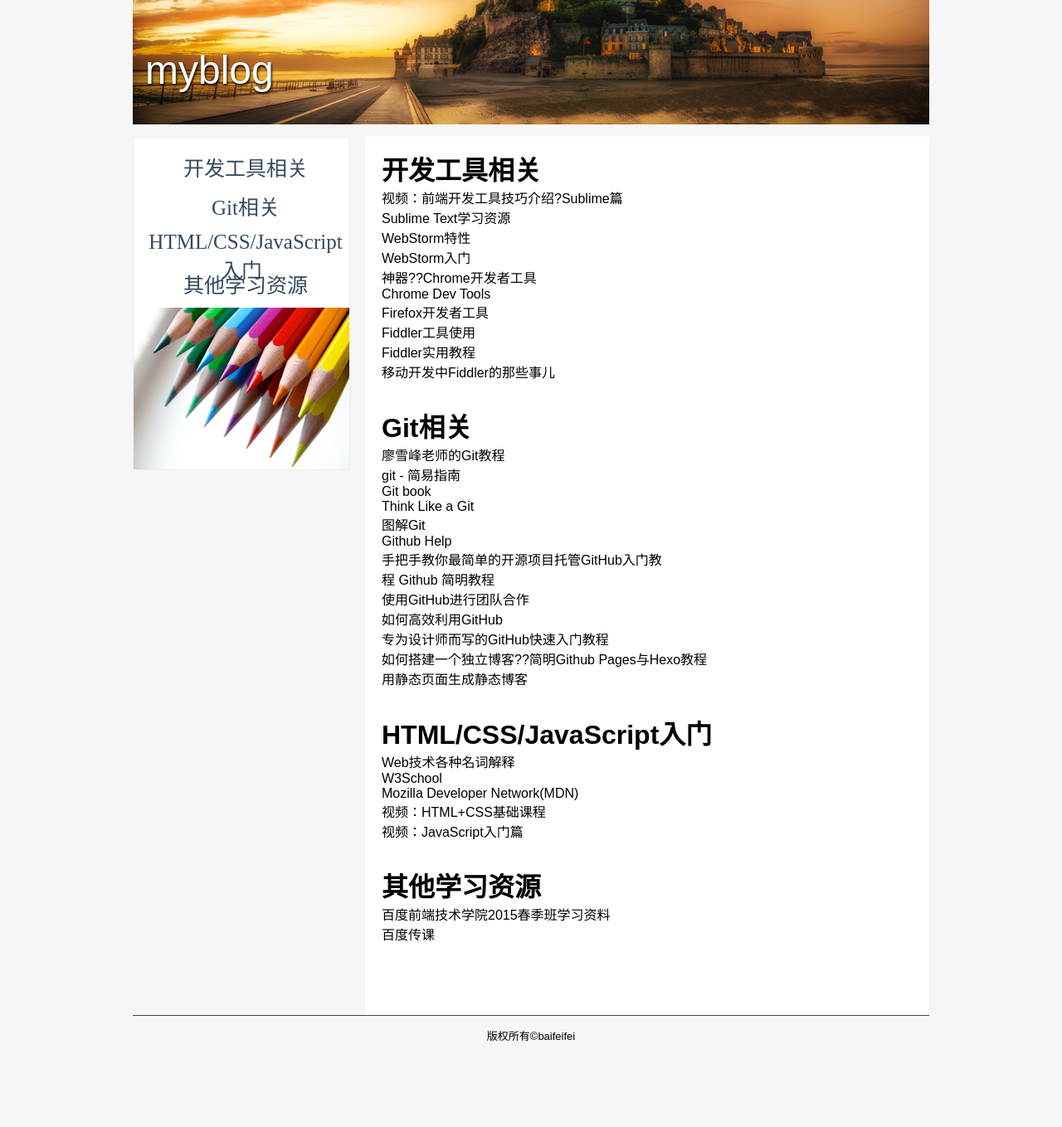
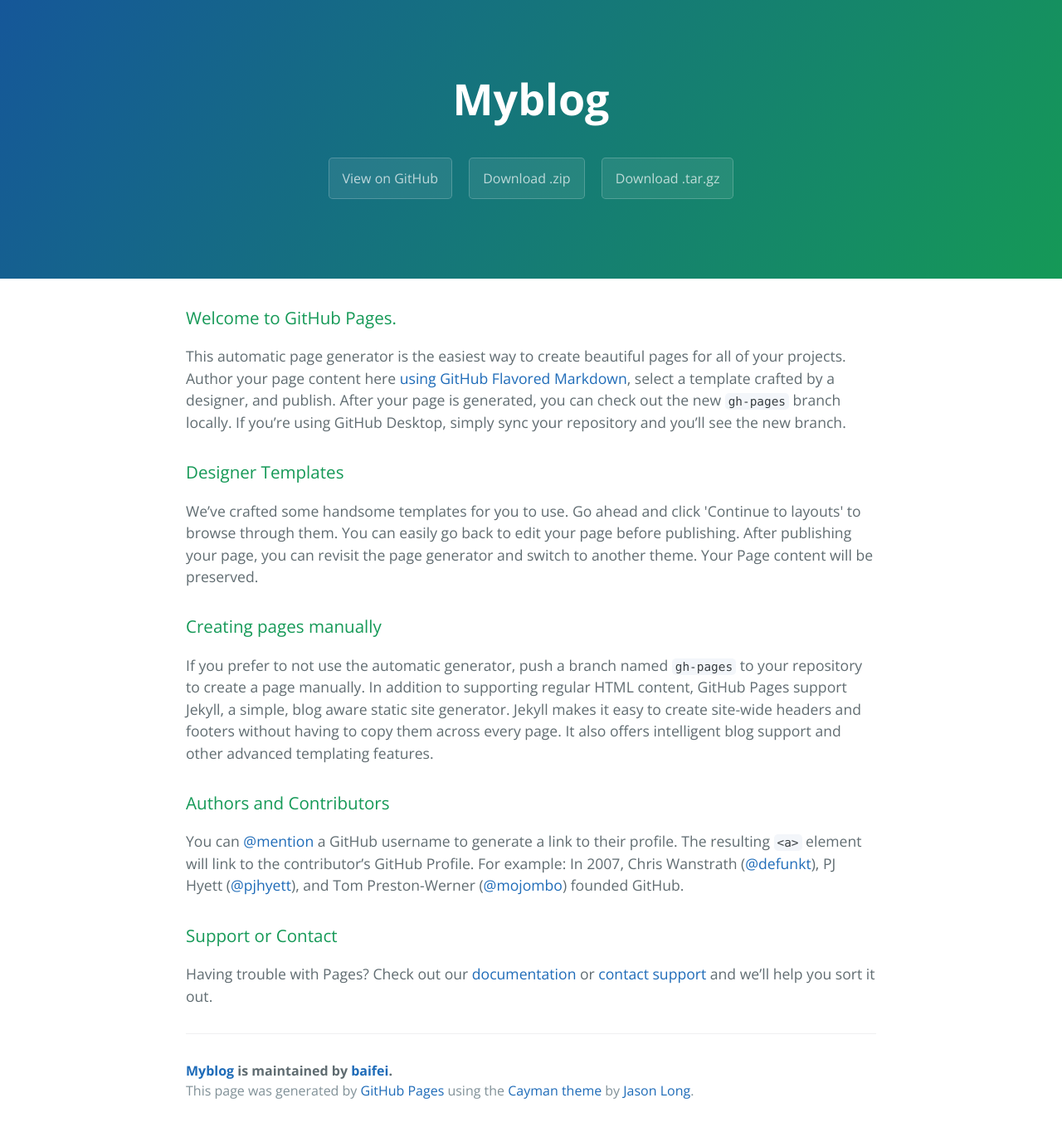
Before and after one commit to baifei/myblog, a Jekyll site: the page index.html, which Jekyll copies as it is, in a window 1280 px wide and 1359 px high. Shown: the whole window at 83% size. Built offline with Jekyll 4.4.1, drawn with Linux system fonts in a browser that asks for light colours.

Commit message:
Create gh-pages branch via GitHub

```diff
--- a/index.html
+++ b/index.html
@@ -1,79 +1,57 @@
-<!DOCTYPE HTML PUBLIC "-//W3C//DTD HTML 4.01 Transitional//EN"
-        "http://www.w3.org/TR/html4/loose.dtd">
-<html>
-<head>
-    <meta http-equiv="Content-Type" content="text/html; charset=utf-8" />
-    <title>myblog_baifeifei</title>
-    <link type="text/css" rel="stylesheet" href="css/css.css">
-</head>
-<body style="background-color: #F6F6F6; ">
-    <div style="margin:auto; width: 960px;    overflow: hidden; ">
-        <div class="top">
-           <span> myblog</span>
-        </div>
-        <div class="lft">
-            <ul>
-                <li style=""><a href="#devlop">开发工具相关</a> </li>
-                <li style=""><a href="#git">Git相关</a> </li>
-                <li style=""><a href="#htcss">HTML/CSS/JavaScript入门</a> </li>
-                <li style=""><a href="#oth">其他学习资源</a> </li>
-                <li style=""><img src="img/left.png" alt=""> </li>
-            </ul>
-        </div>
+<!DOCTYPE html>
+<html lang="en-us">
+  <head>
+    <meta charset="UTF-8">
+    <title>Myblog by baifei</title>
+    <meta name="viewport" content="width=device-width, initial-scale=1">
+    <link rel="stylesheet" type="text/css" href="stylesheets/normalize.css" media="screen">
+    <link href='https://fonts.googleapis.com/css?family=Open+Sans:400,700' rel='stylesheet' type='text/css'>
+    <link rel="stylesheet" type="text/css" href="stylesheets/stylesheet.css" media="screen">
+    <link rel="stylesheet" type="text/css" href="stylesheets/github-light.css" media="screen">
+  </head>
+  <body>
+    <section class="page-header">
+      <h1 class="project-name">Myblog</h1>
+      <h2 class="project-tagline"></h2>
+      <a href="https://github.com/baifei/myblog" class="btn">View on GitHub</a>
+      <a href="https://github.com/baifei/myblog/zipball/master" class="btn">Download .zip</a>
+      <a href="https://github.com/baifei/myblog/tarball/master" class="btn">Download .tar.gz</a>
+    </section>
 
-        <div class="rgh">
-            <div id="devlop">
-                <h1>开发工具相关</h1>
-					视频：前端开发工具技巧介绍?Sublime篇<br/>
-					Sublime Text学习资源<br/>
-					WebStorm特性<br/>
-					WebStorm入门<br/>
-					神器??Chrome开发者工具<br/>
-					Chrome Dev Tools<br/>
-					Firefox开发者工具<br/>
-					Fiddler工具使用<br/>
-					Fiddler实用教程<br/>
-					移动开发中Fiddler的那些事儿<br/>
-            </div>
+    <section class="main-content">
+      <h3>
+<a id="welcome-to-github-pages" class="anchor" href="#welcome-to-github-pages" aria-hidden="true"><span aria-hidden="true" class="octicon octicon-link"></span></a>Welcome to GitHub Pages.</h3>
 
-            <div id="git">
-                <h1>Git相关</h1>
-                	廖雪峰老师的Git教程<br/>
-					git - 简易指南<br/>
-					Git book<br/>
-					Think Like a Git<br/>
-					图解Git<br/>
-					Github Help<br/>
-					手把手教你最简单的开源项目托管GitHub入门教<br/>程
-					Github 简明教程<br/>
-					使用GitHub进行团队合作<br/>
-					如何高效利用GitHub<br/>
-					专为设计师而写的GitHub快速入门教程<br/>
-					如何搭建一个独立博客??简明Github Pages与Hexo教程<br/>
-					用静态页面生成静态博客<br/>
-            </div>
+<p>This automatic page generator is the easiest way to create beautiful pages for all of your projects. Author your page content here <a href="https://guides.github.com/features/mastering-markdown/">using GitHub Flavored Markdown</a>, select a template crafted by a designer, and publish. After your page is generated, you can check out the new <code>gh-pages</code> branch locally. If you’re using GitHub Desktop, simply sync your repository and you’ll see the new branch.</p>
 
-            <div id="htcss">
-                <h1>HTML/CSS/JavaScript入门</h1>
-                	Web技术各种名词解释<br/>
-					W3School<br/>
-					Mozilla Developer Network(MDN)<br/>
-					视频：HTML+CSS基础课程<br/>
-					视频：JavaScript入门篇<br/>
-            </div>
+<h3>
+<a id="designer-templates" class="anchor" href="#designer-templates" aria-hidden="true"><span aria-hidden="true" class="octicon octicon-link"></span></a>Designer Templates</h3>
 
-            <div id="oth">
-                <h1>其他学习资源</h1>
-                	百度前端技术学院2015春季班学习资料<br/>
-					百度传课<br/>
-            </div>
-        </div>
+<p>We’ve crafted some handsome templates for you to use. Go ahead and click 'Continue to layouts' to browse through them. You can easily go back to edit your page before publishing. After publishing your page, you can revisit the page generator and switch to another theme. Your Page content will be preserved.</p>
 
-        <div style="clear: both;"></div>
-        <div class="bottom">
-            版权所有&copy;baifeifei
-        </div>
-    </div>
+<h3>
+<a id="creating-pages-manually" class="anchor" href="#creating-pages-manually" aria-hidden="true"><span aria-hidden="true" class="octicon octicon-link"></span></a>Creating pages manually</h3>
 
-</body>
+<p>If you prefer to not use the automatic generator, push a branch named <code>gh-pages</code> to your repository to create a page manually. In addition to supporting regular HTML content, GitHub Pages support Jekyll, a simple, blog aware static site generator. Jekyll makes it easy to create site-wide headers and footers without having to copy them across every page. It also offers intelligent blog support and other advanced templating features.</p>
+
+<h3>
+<a id="authors-and-contributors" class="anchor" href="#authors-and-contributors" aria-hidden="true"><span aria-hidden="true" class="octicon octicon-link"></span></a>Authors and Contributors</h3>
+
+<p>You can <a href="https://help.github.com/articles/basic-writing-and-formatting-syntax/#mentioning-users-and-teams" class="user-mention">@mention</a> a GitHub username to generate a link to their profile. The resulting <code>&lt;a&gt;</code> element will link to the contributor’s GitHub Profile. For example: In 2007, Chris Wanstrath (<a href="https://github.com/defunkt" class="user-mention">@defunkt</a>), PJ Hyett (<a href="https://github.com/pjhyett" class="user-mention">@pjhyett</a>), and Tom Preston-Werner (<a href="https://github.com/mojombo" class="user-mention">@mojombo</a>) founded GitHub.</p>
+
+<h3>
+<a id="support-or-contact" class="anchor" href="#support-or-contact" aria-hidden="true"><span aria-hidden="true" class="octicon octicon-link"></span></a>Support or Contact</h3>
+
+<p>Having trouble with Pages? Check out our <a href="https://help.github.com/pages">documentation</a> or <a href="https://github.com/contact">contact support</a> and we’ll help you sort it out.</p>
+
+      <footer class="site-footer">
+        <span class="site-footer-owner"><a href="https://github.com/baifei/myblog">Myblog</a> is maintained by <a href="https://github.com/baifei">baifei</a>.</span>
+
+        <span class="site-footer-credits">This page was generated by <a href="https://pages.github.com">GitHub Pages</a> using the <a href="https://github.com/jasonlong/cayman-theme">Cayman theme</a> by <a href="https://twitter.com/jasonlong">Jason Long</a>.</span>
+      </footer>
+
+    </section>
+
+
+  </body>
 </html>
--- /dev/null
+++ b/stylesheets/github-light.css
@@ -0,0 +1,115 @@
+/*
+   Copyright 2014 GitHub Inc.
+
+   Licensed under the Apache License, Version 2.0 (the "License");
+   you may not use this file except in compliance with the License.
+   You may obtain a copy of the License at
+
+       http://www.apache.org/licenses/LICENSE-2.0
+
+   Unless required by applicable law or agreed to in writing, software
+   distributed under the License is distributed on an "AS IS" BASIS,
+   WITHOUT WARRANTIES OR CONDITIONS OF ANY KIND, either express or implied.
+   See the License for the specific language governing permissions and
+   limitations under the License.
+
+*/
+
+.pl-c /* comment */ {
+  color: #969896;
+}
+
+.pl-c1      /* constant, markup.raw, meta.diff.header, meta.module-reference, meta.property-name, support, support.constant, support.variable, variable.other.constant */,
+.pl-s .pl-v /* string variable */ {
+  color: #0086b3;
+}
+
+.pl-e  /* entity */,
+.pl-en /* entity.name */ {
+  color: #795da3;
+}
+
+.pl-s .pl-s1 /* string source */,
+.pl-smi      /* storage.modifier.import, storage.modifier.package, storage.type.java, variable.other, variable.parameter.function */ {
+  color: #333;
+}
+
+.pl-ent /* entity.name.tag */ {
+  color: #63a35c;
+}
+
+.pl-k /* keyword, storage, storage.type */ {
+  color: #a71d5d;
+}
+
+.pl-pds              /* punctuation.definition.string, string.regexp.character-class */,
+.pl-s                /* string */,
+.pl-s .pl-pse .pl-s1 /* string punctuation.section.embedded source */,
+.pl-sr               /* string.regexp */,
+.pl-sr .pl-cce       /* string.regexp constant.character.escape */,
+.pl-sr .pl-sra       /* string.regexp string.regexp.arbitrary-repitition */,
+.pl-sr .pl-sre       /* string.regexp source.ruby.embedded */ {
+  color: #183691;
+}
+
+.pl-v /* variable */ {
+  color: #ed6a43;
+}
+
+.pl-id /* invalid.deprecated */ {
+  color: #b52a1d;
+}
+
+.pl-ii /* invalid.illegal */ {
+  background-color: #b52a1d;
+  color: #f8f8f8;
+}
+
+.pl-sr .pl-cce /* string.regexp constant.character.escape */ {
+  color: #63a35c;
+  font-weight: bold;
+}
+
+.pl-ml /* markup.list */ {
+  color: #693a17;
+}
+
+.pl-mh        /* markup.heading */,
+.pl-mh .pl-en /* markup.heading entity.name */,
+.pl-ms        /* meta.separator */ {
+  color: #1d3e81;
+  font-weight: bold;
+}
+
+.pl-mq /* markup.quote */ {
+  color: #008080;
+}
+
+.pl-mi /* markup.italic */ {
+  color: #333;
+  font-style: italic;
+}
+
+.pl-mb /* markup.bold */ {
+  color: #333;
+  font-weight: bold;
+}
+
+.pl-md /* markup.deleted, meta.diff.header.from-file */ {
+  background-color: #ffecec;
+  color: #bd2c00;
+}
+
+.pl-mi1 /* markup.inserted, meta.diff.header.to-file */ {
+  background-color: #eaffea;
+  color: #55a532;
+}
+
+.pl-mdr /* meta.diff.range */ {
+  color: #795da3;
+  font-weight: bold;
+}
+
+.pl-mo /* meta.output */ {
+  color: #1d3e81;
+}
--- /dev/null
+++ b/stylesheets/stylesheet.css
@@ -0,0 +1,245 @@
+* {
+  box-sizing: border-box; }
+
+body {
+  padding: 0;
+  margin: 0;
+  font-family: "Open Sans", "Helvetica Neue", Helvetica, Arial, sans-serif;
+  font-size: 16px;
+  line-height: 1.5;
+  color: #606c71; }
+
+a {
+  color: #1e6bb8;
+  text-decoration: none; }
+  a:hover {
+    text-decoration: underline; }
+
+.btn {
+  display: inline-block;
+  margin-bottom: 1rem;
+  color: rgba(255, 255, 255, 0.7);
+  background-color: rgba(255, 255, 255, 0.08);
+  border-color: rgba(255, 255, 255, 0.2);
+  border-style: solid;
+  border-width: 1px;
+  border-radius: 0.3rem;
+  transition: color 0.2s, background-color 0.2s, border-color 0.2s; }
+  .btn + .btn {
+    margin-left: 1rem; }
+
+.btn:hover {
+  color: rgba(255, 255, 255, 0.8);
+  text-decoration: none;
+  background-color: rgba(255, 255, 255, 0.2);
+  border-color: rgba(255, 255, 255, 0.3); }
+
+@media screen and (min-width: 64em) {
+  .btn {
+    padding: 0.75rem 1rem; } }
+
+@media screen and (min-width: 42em) and (max-width: 64em) {
+  .btn {
+    padding: 0.6rem 0.9rem;
+    font-size: 0.9rem; } }
+
+@media screen and (max-width: 42em) {
+  .btn {
+    display: block;
+    width: 100%;
+    padding: 0.75rem;
+    font-size: 0.9rem; }
+    .btn + .btn {
+      margin-top: 1rem;
+      margin-left: 0; } }
+
+.page-header {
+  color: #fff;
+  text-align: center;
+  background-color: #159957;
+  background-image: linear-gradient(120deg, #155799, #159957); }
+
+@media screen and (min-width: 64em) {
+  .page-header {
+    padding: 5rem 6rem; } }
+
+@media screen and (min-width: 42em) and (max-width: 64em) {
+  .page-header {
+    padding: 3rem 4rem; } }
+
+@media screen and (max-width: 42em) {
+  .page-header {
+    padding: 2rem 1rem; } }
+
+.project-name {
+  margin-top: 0;
+  margin-bottom: 0.1rem; }
+
+@media screen and (min-width: 64em) {
+  .project-name {
+    font-size: 3.25rem; } }
+
+@media screen and (min-width: 42em) and (max-width: 64em) {
+  .project-name {
+    font-size: 2.25rem; } }
+
+@media screen and (max-width: 42em) {
+  .project-name {
+    font-size: 1.75rem; } }
+
+.project-tagline {
+  margin-bottom: 2rem;
+  font-weight: normal;
+  opacity: 0.7; }
+
+@media screen and (min-width: 64em) {
+  .project-tagline {
+    font-size: 1.25rem; } }
+
+@media screen and (min-width: 42em) and (max-width: 64em) {
+  .project-tagline {
+    font-size: 1.15rem; } }
+
+@media screen and (max-width: 42em) {
+  .project-tagline {
+    font-size: 1rem; } }
+
+.main-content :first-child {
+  margin-top: 0; }
+.main-content img {
+  max-width: 100%; }
+.main-content h1, .main-content h2, .main-content h3, .main-content h4, .main-content h5, .main-content h6 {
+  margin-top: 2rem;
+  margin-bottom: 1rem;
+  font-weight: normal;
+  color: #159957; }
+.main-content p {
+  margin-bottom: 1em; }
+.main-content code {
+  padding: 2px 4px;
+  font-family: Consolas, "Liberation Mono", Menlo, Courier, monospace;
+  font-size: 0.9rem;
+  color: #383e41;
+  background-color: #f3f6fa;
+  border-radius: 0.3rem; }
+.main-content pre {
+  padding: 0.8rem;
+  margin-top: 0;
+  margin-bottom: 1rem;
+  font: 1rem Consolas, "Liberation Mono", Menlo, Courier, monospace;
+  color: #567482;
+  word-wrap: normal;
+  background-color: #f3f6fa;
+  border: solid 1px #dce6f0;
+  border-radius: 0.3rem; }
+  .main-content pre > code {
+    padding: 0;
+    margin: 0;
+    font-size: 0.9rem;
+    color: #567482;
+    word-break: normal;
+    white-space: pre;
+    background: transparent;
+    border: 0; }
+.main-content .highlight {
+  margin-bottom: 1rem; }
+  .main-content .highlight pre {
+    margin-bottom: 0;
+    word-break: normal; }
+.main-content .highlight pre, .main-content pre {
+  padding: 0.8rem;
+  overflow: auto;
+  font-size: 0.9rem;
+  line-height: 1.45;
+  border-radius: 0.3rem; }
+.main-content pre code, .main-content pre tt {
+  display: inline;
+  max-width: initial;
+  padding: 0;
+  margin: 0;
+  overflow: initial;
+  line-height: inherit;
+  word-wrap: normal;
+  background-color: transparent;
+  border: 0; }
+  .main-content pre code:before, .main-content pre code:after, .main-content pre tt:before, .main-content pre tt:after {
+    content: normal; }
+.main-content ul, .main-content ol {
+  margin-top: 0; }
+.main-content blockquote {
+  padding: 0 1rem;
+  margin-left: 0;
+  color: #819198;
+  border-left: 0.3rem solid #dce6f0; }
+  .main-content blockquote > :first-child {
+    margin-top: 0; }
+  .main-content blockquote > :last-child {
+    margin-bottom: 0; }
+.main-content table {
+  display: block;
+  width: 100%;
+  overflow: auto;
+  word-break: normal;
+  word-break: keep-all; }
+  .main-content table th {
+    font-weight: bold; }
+  .main-content table th, .main-content table td {
+    padding: 0.5rem 1rem;
+    border: 1px solid #e9ebec; }
+.main-content dl {
+  padding: 0; }
+  .main-content dl dt {
+    padding: 0;
+    margin-top: 1rem;
+    font-size: 1rem;
+    font-weight: bold; }
+  .main-content dl dd {
+    padding: 0;
+    margin-bottom: 1rem; }
+.main-content hr {
+  height: 2px;
+  padding: 0;
+  margin: 1rem 0;
+  background-color: #eff0f1;
+  border: 0; }
+
+@media screen and (min-width: 64em) {
+  .main-content {
+    max-width: 64rem;
+    padding: 2rem 6rem;
+    margin: 0 auto;
+    font-size: 1.1rem; } }
+
+@media screen and (min-width: 42em) and (max-width: 64em) {
+  .main-content {
+    padding: 2rem 4rem;
+    font-size: 1.1rem; } }
+
+@media screen and (max-width: 42em) {
+  .main-content {
+    padding: 2rem 1rem;
+    font-size: 1rem; } }
+
+.site-footer {
+  padding-top: 2rem;
+  margin-top: 2rem;
+  border-top: solid 1px #eff0f1; }
+
+.site-footer-owner {
+  display: block;
+  font-weight: bold; }
+
+.site-footer-credits {
+  color: #819198; }
+
+@media screen and (min-width: 64em) {
+  .site-footer {
+    font-size: 1rem; } }
+
+@media screen and (min-width: 42em) and (max-width: 64em) {
+  .site-footer {
+    font-size: 1rem; } }
+
+@media screen and (max-width: 42em) {
+  .site-footer {
+    font-size: 0.9rem; } }
```
Also changed, not shown: params.json (added, +6 -0 lines), stylesheets/normalize.css (added).
